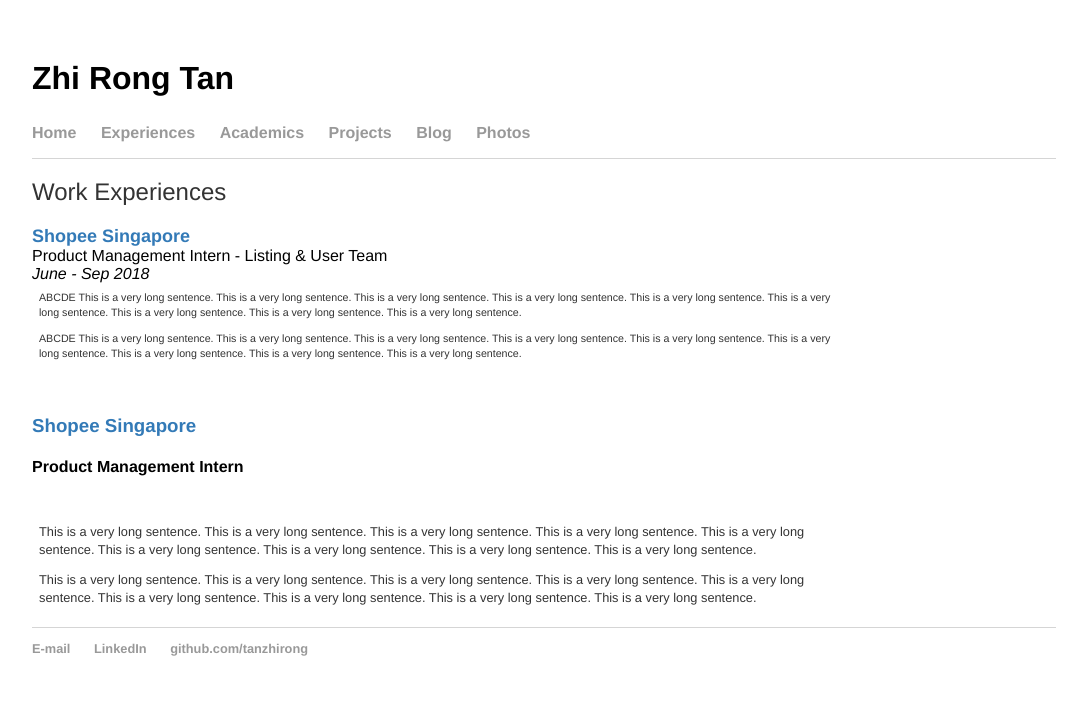
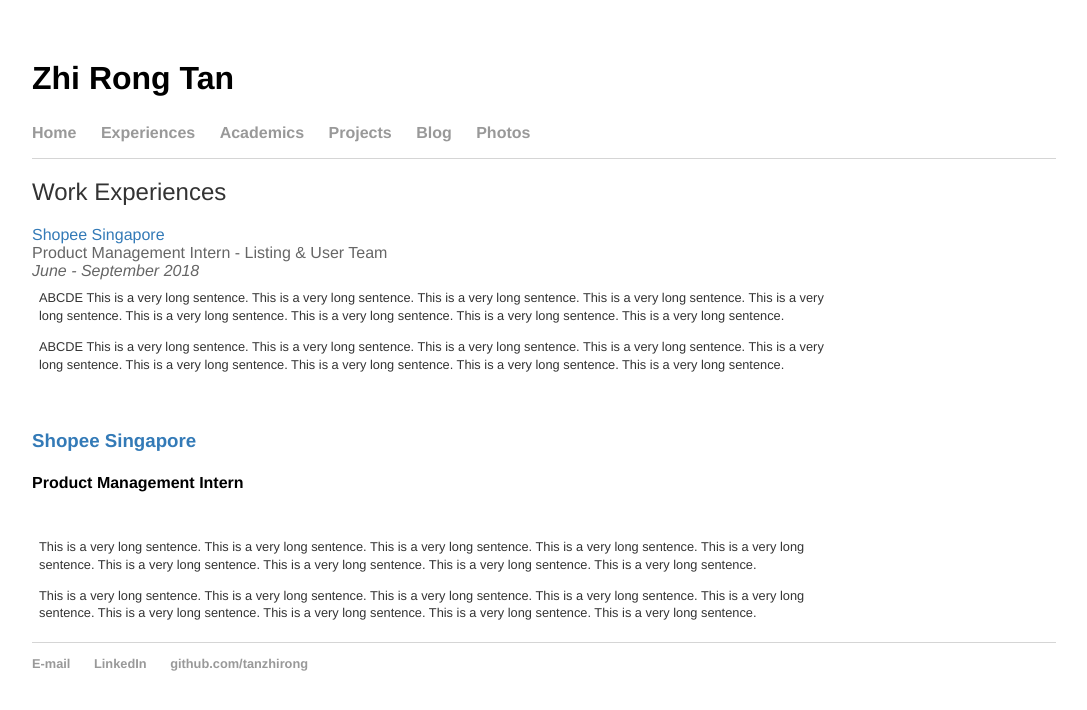
Before and after one commit to tanzhirong/tanzhirong.github.io, a Jekyll site: the page built from exp/index.html, in a window 1280 px wide. Shown: the top 710 px of the page, without its empty margins (96-1183 px from the left). Built offline with Jekyll 4.4.1, drawn with Linux system fonts in a browser that asks for light colours.

Commit message:
Update index.html

```diff
--- a/exp/index.html
+++ b/exp/index.html
@@ -7,13 +7,13 @@
 
 <table>
     <tr>
-        <font size="4.5"><b><a href="http://shopee.com/" target="_blank">Shopee Singapore</a></b></font> <br>
-        <font size="3.5">Product Management Intern - Listing & User Team<br>
-            <i>June - Sep 2018</i></font>
-    <td width="80%"><small>
+        <div class="project_title"><a target="_blank" href="http://shopee.com/">Shopee Singapore</a><br>
+        Product Management Intern - Listing & User Team <br>
+            <i>June - September 2018 </i></div>
+    <td width="80%">
       <p>ABCDE This is a very long sentence. This is a very long sentence. This is a very long sentence. This is a very long sentence. This is a very long sentence. This is a very long sentence. This is a very long sentence. This is a very long sentence. This is a very long sentence. </p>
       <p size="3">ABCDE This is a very long sentence. This is a very long sentence. This is a very long sentence. This is a very long sentence. This is a very long sentence. This is a very long sentence. This is a very long sentence. This is a very long sentence. This is a very long sentence. </p>
-        </small></td>
+        </td>
     <td><img position="absolute" margin="auto" width="100%"></td>
   </tr>
 </table>
```
